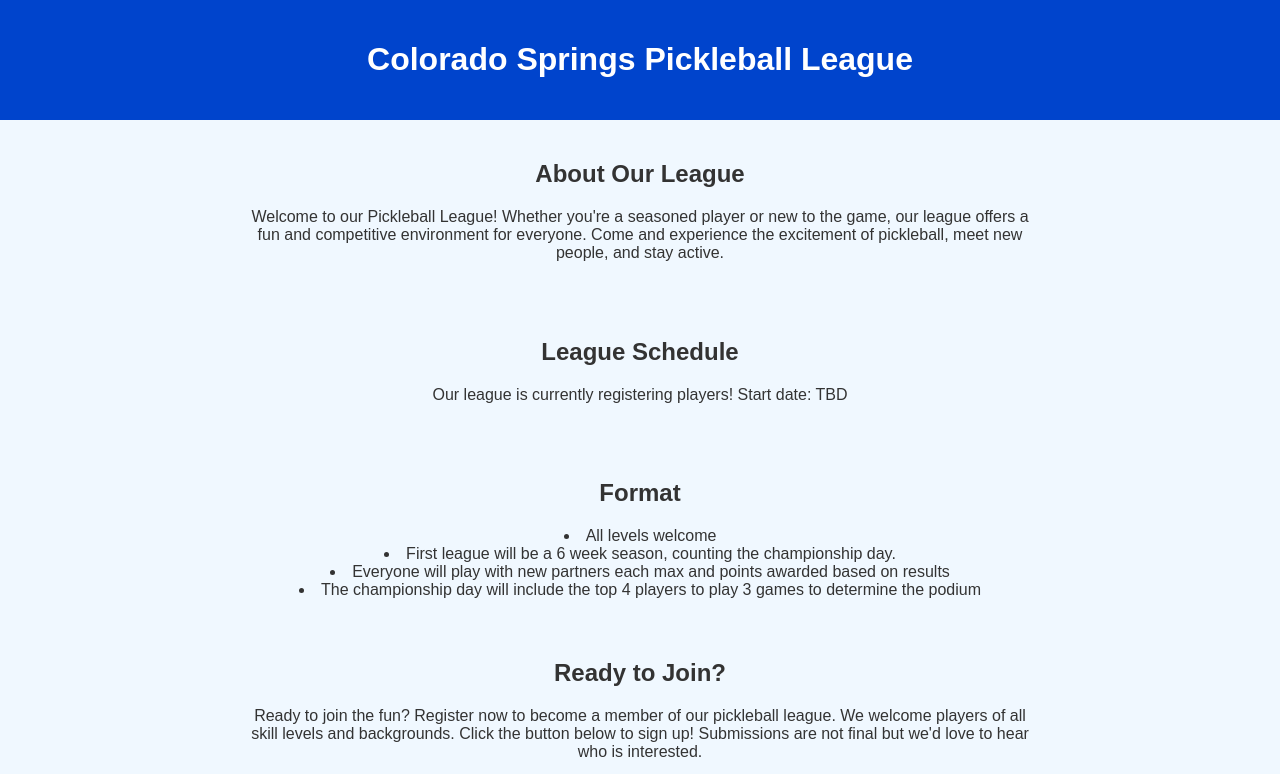
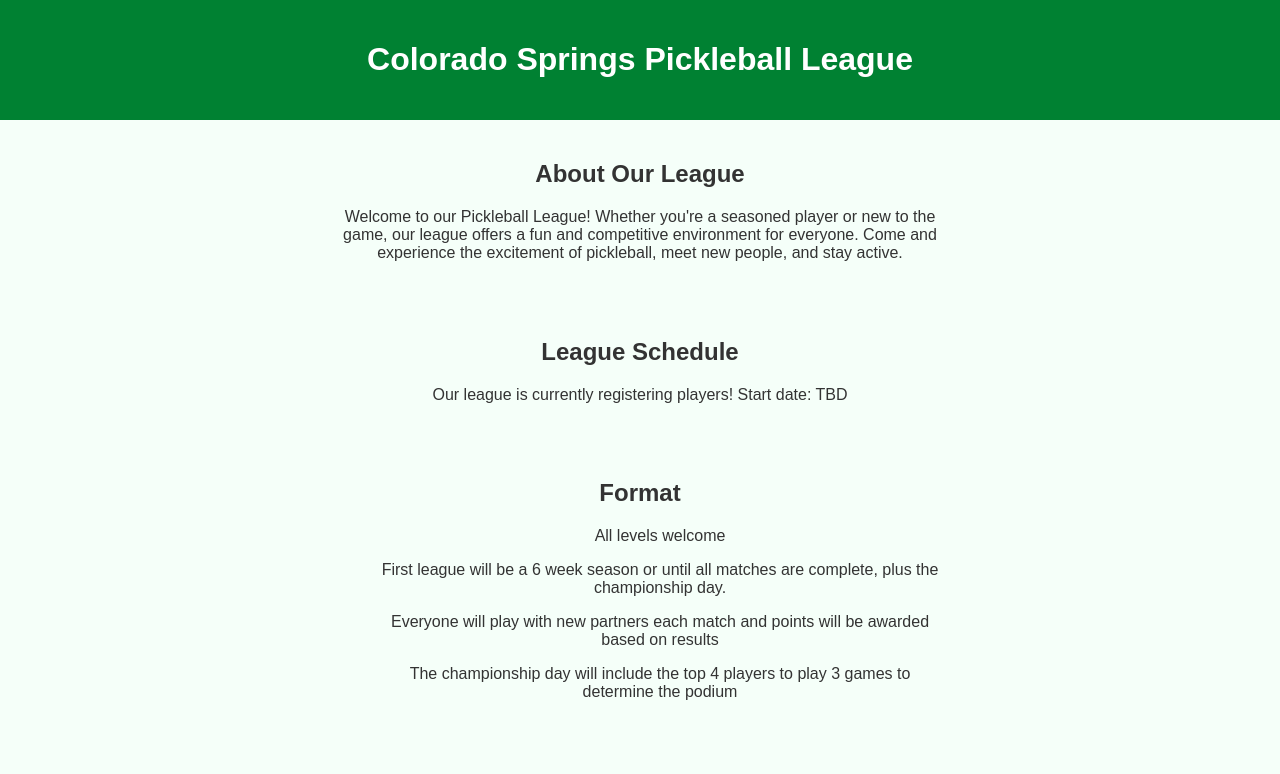
Before and after one commit to JDavisDev/sports-league, a plain HTML site: page index.html in a window 1280 px wide. Shown: the top 774 px of the page. Drawn offline with Linux system fonts and the light colour scheme.

Commit message:
update colors

```diff
--- a/index.html
+++ b/index.html
@@ -14,12 +14,12 @@
             font-family: Arial, sans-serif;
             margin: 0;
             padding: 0;
-            background-color: #f0f8ff;
+            background-color: #f5fff9;
             color: #333;
         }
 
         header {
-            background-color: #0044cc;
+            background-color: #008132;
             color: white;
             padding: 20px 0;
             text-align: center;
@@ -31,8 +31,9 @@
         }
 
         .content {
-            max-width: 800px;
+            max-width: 600px;
             margin: 0 auto;
+            text-align: center;
         }
 
         form {
@@ -102,7 +103,7 @@
         }
 
         footer {
-            background-color: #0044cc;
+            background-color: #008132;
             color: white;
             text-align: center;
             padding: 10px 0;
@@ -134,10 +135,10 @@
     <section id="format">
         <div class="content">
             <h2>Format</h2>
-            <li>All levels welcome</li>
-            <li>First league will be a 6 week season, counting the championship day.</li>
-            <li>Everyone will play with new partners each max and points awarded based on results</li>
-            <li>The championship day will include the top 4 players to play 3 games to determine the podium</li>
+            <ul>All levels welcome</ul>
+            <ul>First league will be a 6 week season or until all matches are complete, plus the championship day.</ul>
+            <ul>Everyone will play with new partners each match and points will be awarded based on results</ul>
+            <ul>The championship day will include the top 4 players to play 3 games to determine the podium</ul>
         </div>
     </section>
     <section id="join">
```
